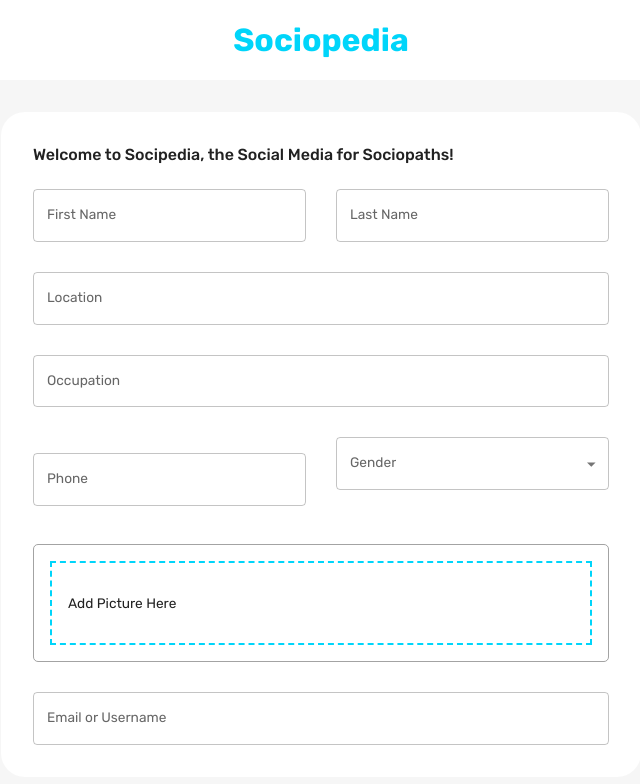
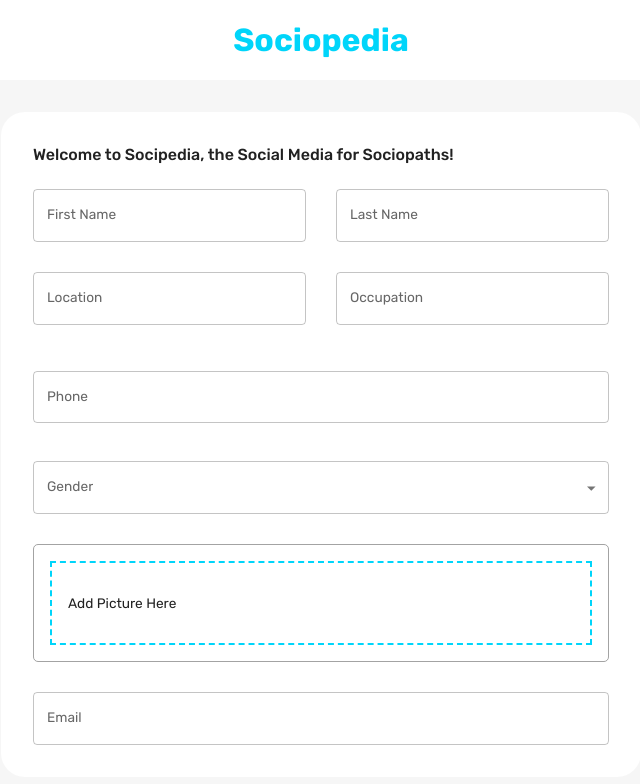
Before and after one commit to temycodes/sociality, a React (Create React App) app: page /signup in a window 1280 px wide. Shown: the top 784 px of the page, without its empty margins (319-959 px from the left). Built offline with nearby package versions, Linux system fonts and the light colour scheme.

Commit message:
feat: code cleanup

```diff
--- a/src/components/Authentication/SignUpForm.jsx
+++ b/src/components/Authentication/SignUpForm.jsx
@@ -123,7 +123,7 @@ const SignUpForm = () => {
               name="location"
               error={Boolean(touched.location) && Boolean(errors.location)}
               helperText={touched.location && errors.location}
-              sx={{ gridColumn: "span 4" }}
+              sx={{ gridColumn: "span 2" }}
             />
             <TextField
               label="Occupation"
@@ -133,7 +133,7 @@ const SignUpForm = () => {
               name="occupation"
               error={Boolean(touched.occupation) && Boolean(errors.occupation)}
               helperText={touched.occupation && errors.occupation}
-              sx={{ gridColumn: "span 4" }}
+              sx={{ gridColumn: "span 2" }}
             />
             <TextField
               label="Phone"
@@ -145,7 +145,7 @@ const SignUpForm = () => {
               name="phone"
               error={Boolean(touched.occupation) && Boolean(errors.occupation)}
               helperText={touched.occupation && errors.occupation}
-              sx={{ gridColumn: "span 2" }}
+              sx={{ gridColumn: "span 4" }}
             />
             <TextField
               select
@@ -158,7 +158,7 @@ const SignUpForm = () => {
               name="gender"
               error={Boolean(touched.gender) && Boolean(errors.gender)}
               helperText={touched.gender && errors.gender}
-              sx={{ gridColumn: "span 2" }}
+              sx={{ gridColumn: "span 4" }}
             >
               <MenuItem value="male">Male</MenuItem>
               <MenuItem value="female">Female</MenuItem>
@@ -199,16 +199,16 @@ const SignUpForm = () => {
               </Dropzone>
             </Box>
             <TextField
-              label="Email or Username"
+              label="Email"
               onBlur={handleBlur}
               onChange={handleChange}
-              value={values.usernameOrEmail}
-              name="usernameOrEmail"
+              value={values.email}
+              name="email"
               error={
-                Boolean(touched.usernameOrEmail) &&
-                Boolean(errors.usernameOrEmail)
+                Boolean(touched.email) &&
+                Boolean(errors.email)
               }
-              helperText={touched.usernameOrEmail && errors.usernameOrEmail}
+              helperText={touched.email && errors.email}
               sx={{ gridColumn: "span 4" }}
             />
           </Box>
```
